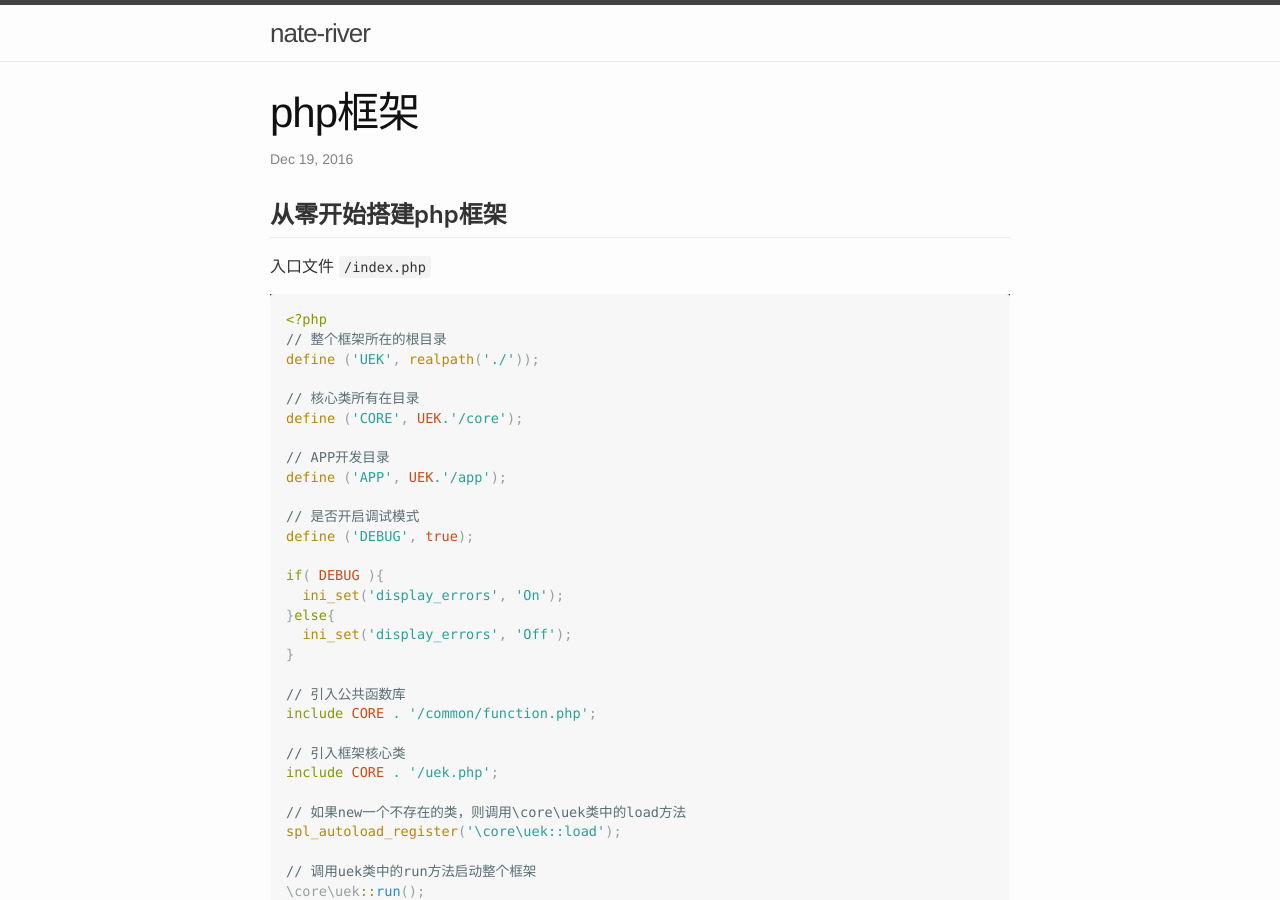
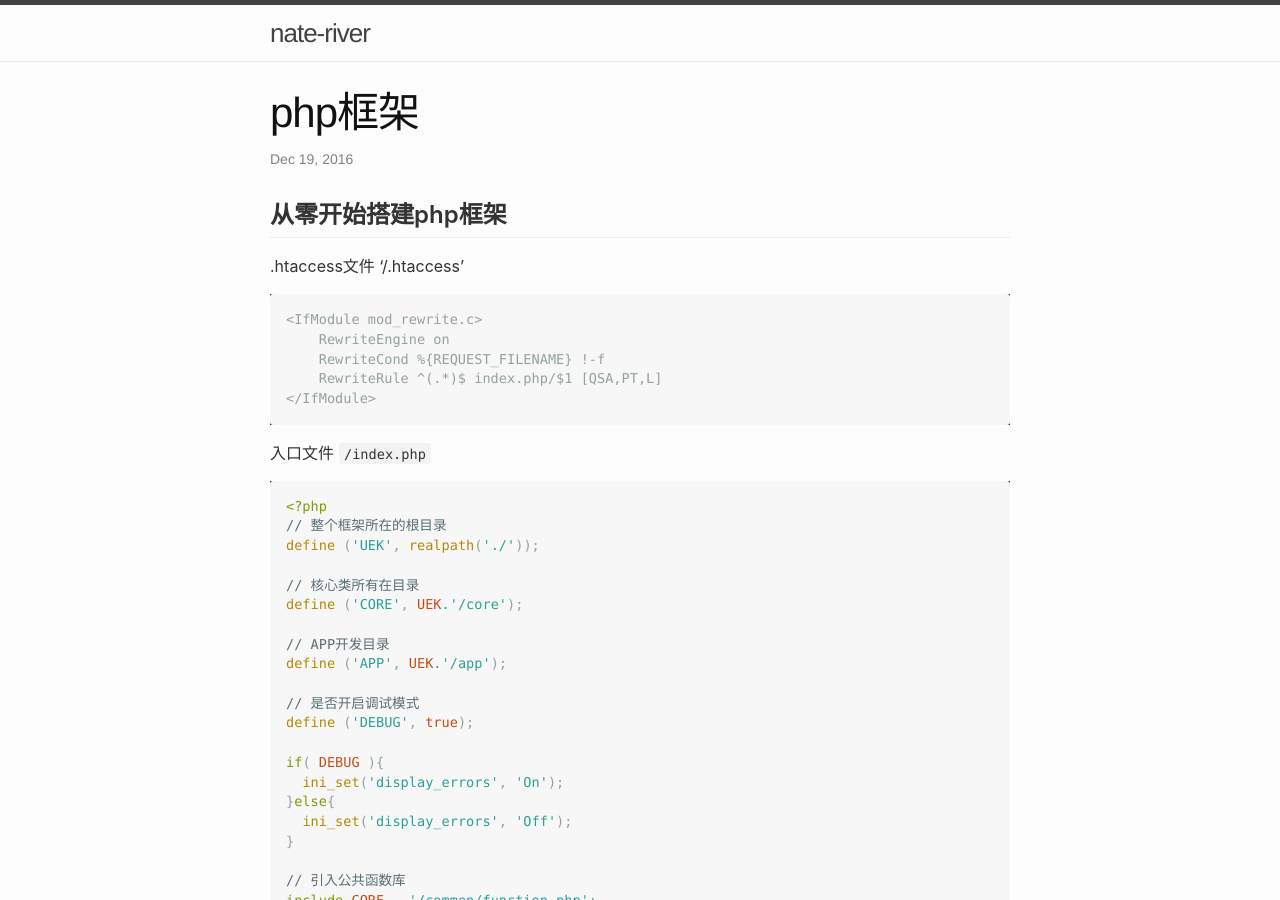
Before and after one commit to nate-river/blog, a Jekyll site: the page built from _posts/2016-12-19-php.md, in a window 1280 px wide and 900 px high. Built offline with Jekyll 4.4.1, drawn with Linux system fonts in a browser that asks for light colours.

````diff
--- a/_posts/2016-12-19-php.md
+++ b/_posts/2016-12-19-php.md
@@ -6,6 +6,17 @@
 ---
 
 ##  从零开始搭建php框架
+
+.htaccess文件 '/.htaccess'
+
+```
+<IfModule mod_rewrite.c>
+    RewriteEngine on
+    RewriteCond %{REQUEST_FILENAME} !-f
+    RewriteRule ^(.*)$ index.php/$1 [QSA,PT,L]
+</IfModule>
+```
+
 
 入口文件 `/index.php`
 
````
Also changed, not shown: other parts of _posts/2016-12-19-php.md (+1 -0 lines).
